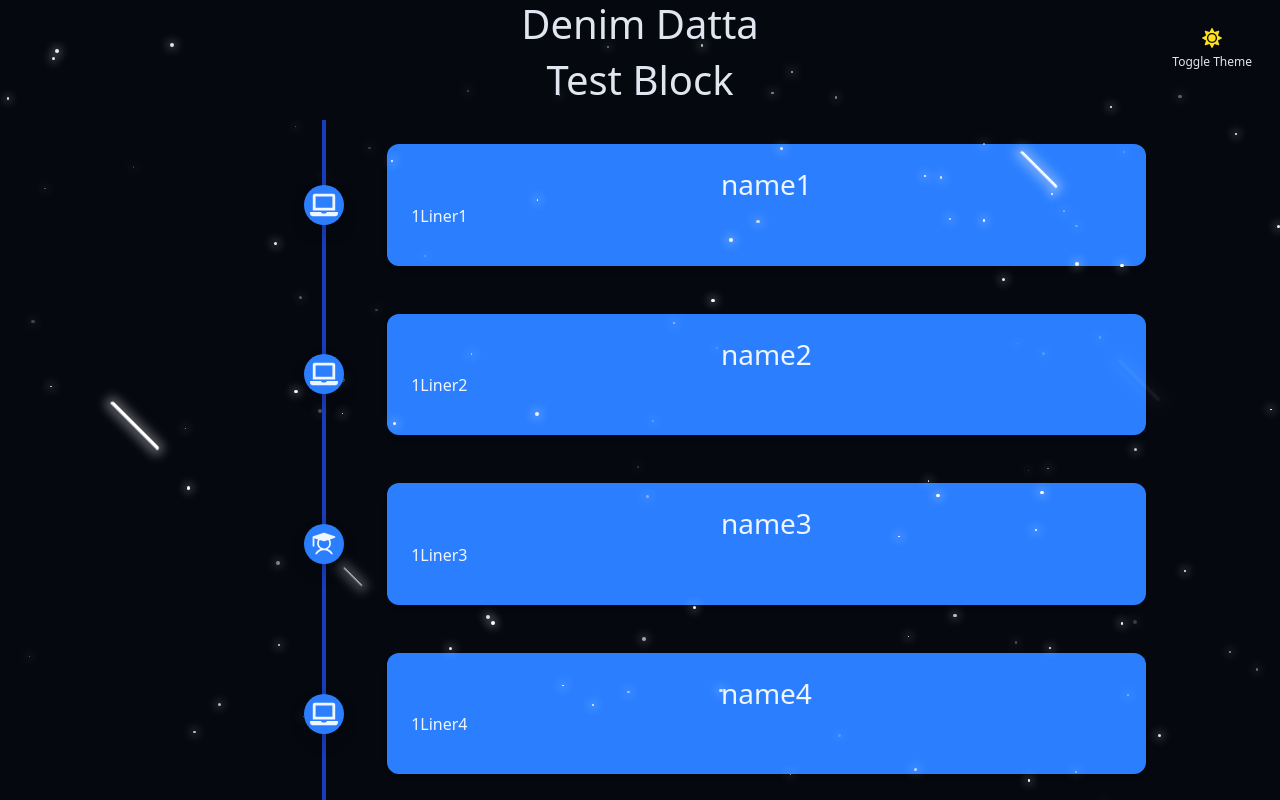
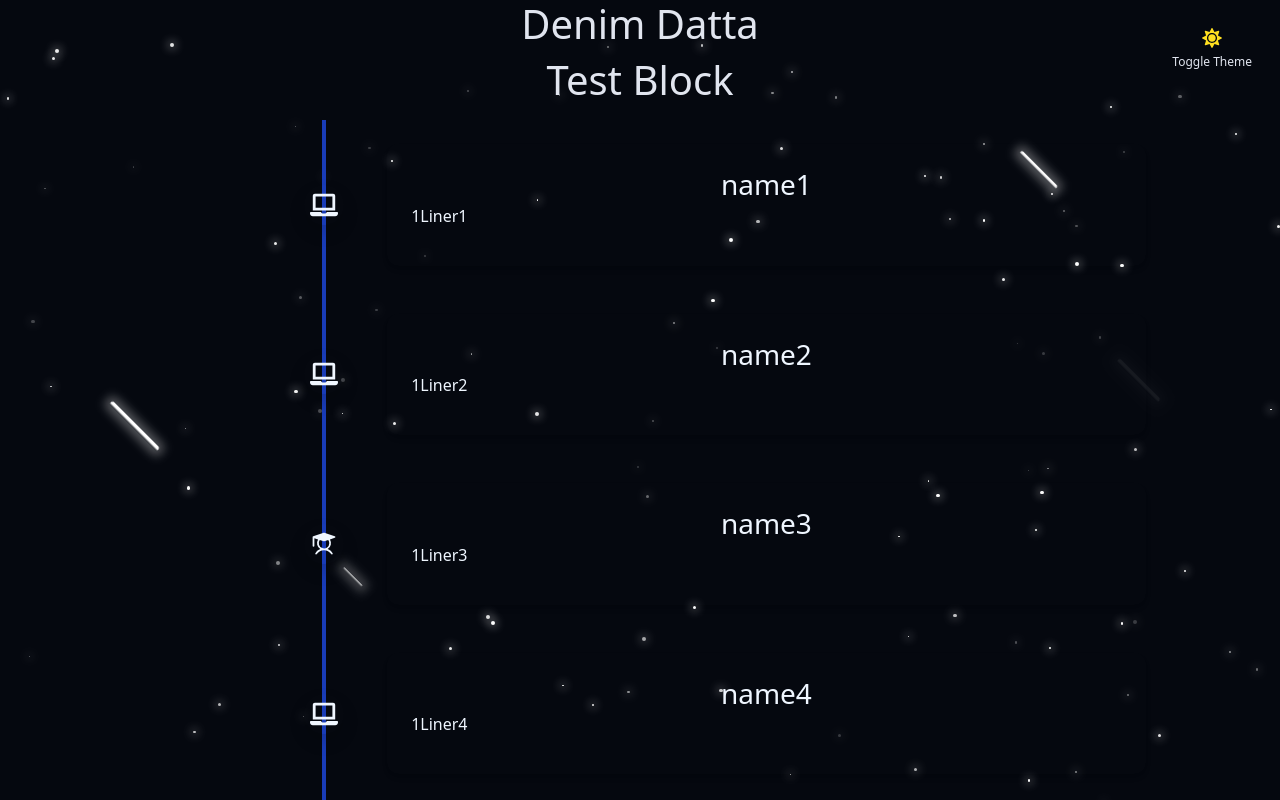
Before and after one commit to denimdatta/denimdatta.github.io, a React (Vite) app: page / in a window 1280 px wide. Shown: the top 800 px of the page. Built offline with nearby package versions, Linux system fonts and the light colour scheme.

Commit message:
Update Timeline Color

```diff
--- a/src/components/Timeline.tsx
+++ b/src/components/Timeline.tsx
@@ -10,6 +10,8 @@ class TimelineElement {
     title: string;
     synopsis: string;
     symbol: JSX.Element;
+    color: string;
+
     // Constructor
     constructor(type: string, name: string, duration: string,
                 location: string, title: string, synopsis: string) {
@@ -23,10 +25,13 @@ class TimelineElement {
 
         if (type.toLowerCase() === "work") {
             this.symbol = <FaLaptop className={symCN}/>;
+            this.color = "blue-500";
         } else if (type.toLowerCase() === "study") {
             this.symbol = <PiStudentFill className={symCN}/>;
+            this.color = "green-500";
         } else {
             this.symbol = <FaMagnifyingGlass className={symCN}/>;
+            this.color = "gray-500";
         }
     }
 }
@@ -67,13 +72,13 @@ function Timeline() {
                                 <div className="h-full w-1 bg-blue-800 pointer-events-none"></div>
                             </div>
                             <div
-                                className="w-10 h-10 absolute top-1/2 text-center -mt-5 rounded-full bg-blue-500 shadow"
+                                className={`w-10 h-10 absolute top-1/2 text-center -mt-5 rounded-full bg-${te.color} shadow`}
                             >
                                 {te.symbol}
                             </div>
                         </div>
                         <div
-                            className="bg-blue-500 col-start-4 col-end-10 p-4 rounded-xl my-4 shadow-md"
+                            className={`bg-${te.color} col-start-4 col-end-10 p-4 rounded-xl my-4 shadow-md`}
                         >
                             <h3 className="font-semibold text-lg mb-1">{te.name}</h3>
                             <p className="leading-tight text-justify">
```
